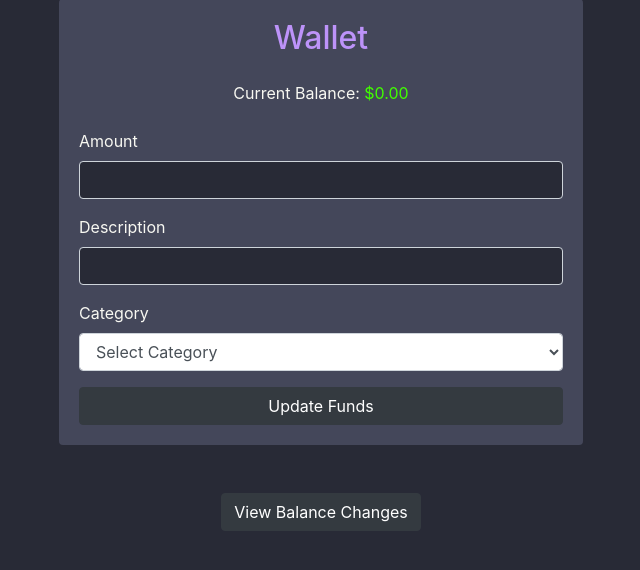
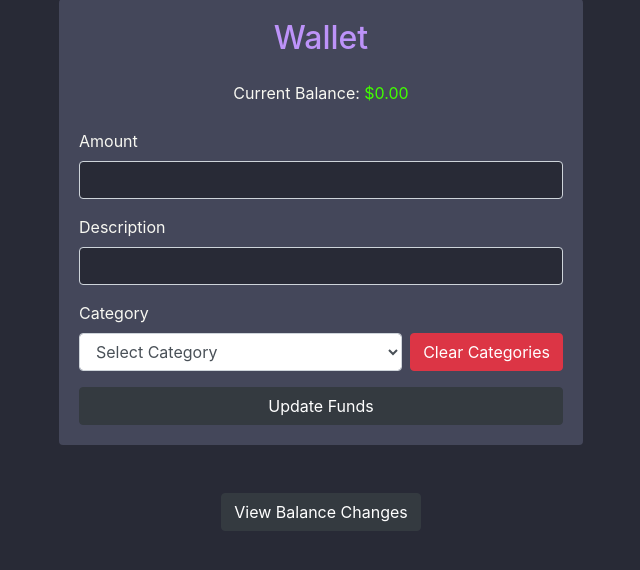
Before and after one commit to woobe-studio/HOME-BUDGET-WEB, a Django app: page /wallet/ in a window 1280 px wide. Shown: the part 141-711 px from the top of the page, without its empty margins (319-959 px from the left). Run offline with Django 3.2, Linux system fonts and the light colour scheme; the visitor is signed in with stand-in values (Sample User, id 1); data comes from the database, SQL or seed files in the repository; some libraries are stand-ins or nearby versions.

Commit message:
clear categories merged into wallet template

```diff
--- a/users/templates/users/wallet.html
+++ b/users/templates/users/wallet.html
@@ -18,7 +18,8 @@
                             <label for="description" style="color: #f8f8f2;">Description</label>
                             <input type="text" class="form-control" id="description" name="description" style="background-color: #282a36; color: #f8f8f2;">
                         </div>
-                        <div class="form-group">
+                        <div class="form-group d-flex align-items-end">
+                            <div style="flex: 1;">
                                 <label for="category" style="color: #f8f8f2;">Category</label>
                                 <select class="form-control" id="category" name="category">
                                     <option value="">Select Category</option>
@@ -28,6 +29,9 @@
                                     <option value="new_category">Add New Category</option>
                                 </select>
                             </div>
+                            <button type="button" class="btn btn-danger ml-2 " name="action" value="clear-categories" id="clear-categories-form">Clear Categories</button>
+                        </div>
+
                         <div id="new-category-field" class="form-group" style="display: none;">
                             <label for="new_category" style="color: #f8f8f2;">New Category</label>
                             <input type="text" class="form-control" id="new_category" name="new_category" style="background-color: #282a36; color: #f8f8f2;">
@@ -55,5 +59,11 @@
             document.getElementById("new-category-field").style.display = "none";
         }
     });
+
+document.getElementById("clear-categories-form").addEventListener("click", function() {
+    if (confirm("Are you sure you want to clear all categories?")) {
+        window.location.href = "{% url 'users-clear_categories' %}";
+    }
+});
 </script>
 {% endblock content %}
```
Also changed, not shown: users/templates/users/balance_changes.html (+0 -11 lines). Lines whose indentation alone changed are shown as unchanged.
